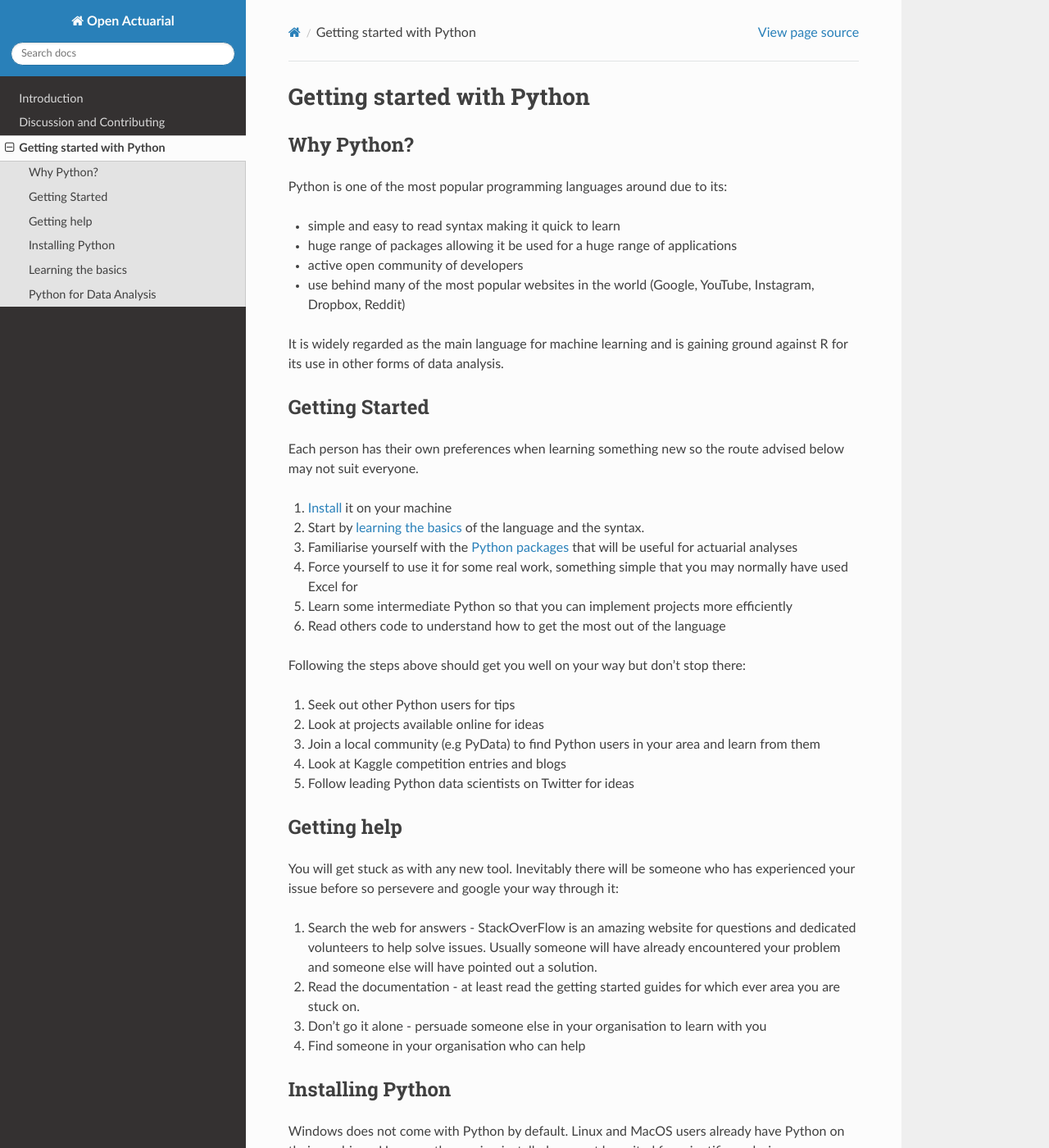
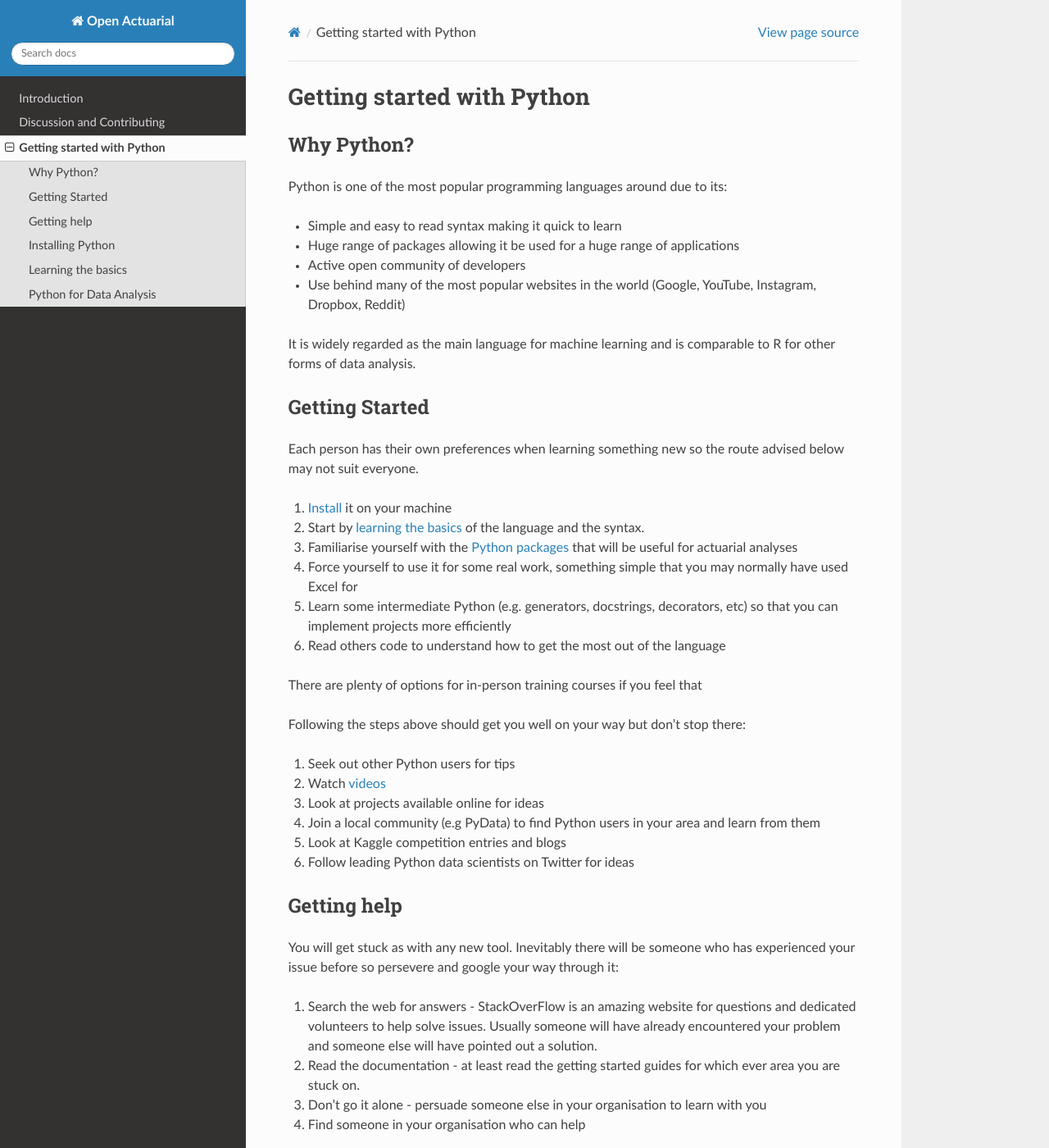
Before and after one commit to open-actuarial/open-actuarial-site, a Sphinx documentation site: the page built from docs/getting_started_python.rst, in a window 1280 px wide and 1400 px high. Shown: the whole window at 82% size. Built offline with Sphinx 7.4.7 and the Read the Docs theme 2.0.0, drawn with Linux system fonts in a browser that asks for light colours; some of the changed text lies outside the part shown.

Commit message:
edits to python page

```diff
--- a/docs/getting_started_python.rst
+++ b/docs/getting_started_python.rst
@@ -8,12 +8,12 @@
 
 Python is one of the most popular programming languages around due to its:
 
-- simple and easy to read syntax making it quick to learn
-- huge range of packages allowing it be used for a huge range of applications
-- active open community of developers
-- use behind many of the most popular websites in the world (Google, YouTube, Instagram, Dropbox, Reddit)
+- Simple and easy to read syntax making it quick to learn
+- Huge range of packages allowing it be used for a huge range of applications
+- Active open community of developers
+- Use behind many of the most popular websites in the world (Google, YouTube, Instagram, Dropbox, Reddit)
 
-It is widely regarded as the main language for machine learning and is gaining ground against R for its use in other forms of data analysis.
+It is widely regarded as the main language for machine learning and is comparable to R for other forms of data analysis.
 
 Getting Started
 ---------------
@@ -24,12 +24,15 @@
 #. Start by `learning the basics <learning_python_basics_>`_ of the language and the syntax.
 #. Familiarise yourself with the `Python packages <python_for_data_analysis_>`_ that will be useful for actuarial analyses
 #. Force yourself to use it for some real work, something simple that you may normally have used Excel for
-#. Learn some intermediate Python so that you can implement projects more efficiently
+#. Learn some intermediate Python (e.g. generators, docstrings, decorators, etc) so that you can implement projects more efficiently
 #. Read others code to understand how to get the most out of the language
+
+There are plenty of options for in-person training courses if you feel that
 
 Following the steps above should get you well on your way but don't stop there:
 
 #. Seek out other Python users for tips
+#. Watch `videos <python_videos_>`_
 #. Look at projects available online for ideas
 #. Join a local community (e.g PyData) to find Python users in your area and learn from them
 #. Look at Kaggle competition entries and blogs
@@ -60,7 +63,7 @@
 
 #. Launch a Jupyter Notebook where code is written in cells and the output displayed below the cell
 #. Launch Spyder for an Interactive Development Environment (IDE) similar to RStudio or Visual Studio.
-#. Write code in any other compatible text editor or IDE
+#. Write code in any other compatible text editor or IDE (PyCharm, JupyterLab, Eclipse, Visual Studio with Python for Visual Studio, etc)
 
 .. _learning_python_basics:
 
@@ -87,6 +90,15 @@
 - `SciPy <https://www.scipy.org/>`_ - mathematics package covering integration, optimization, interpolation, linear algebra and statistics. Very useful especially the statistics classes and functions.
 - `Matplotlib <https://matplotlib.org/>`_ - the standard plotting library for creating a wide range of plots. The documentation is a needs some work but it can do anything you need it to if you persevere.
 
+Other packages to note:
+
+- `Bokeh <https://bokeh.pydata.org/en/latest/>`_ - relatively new plotting library that creates interactive plots suited to display in the browser
+- `Seaborn <https://seaborn.pydata.org/>`_ - a plotting library geared towards statistics
+- `PyMC3 <http://docs.pymc.io>`_ - Bayesian analysis (also consider PyStan, PyTorch)
+- `Lifelines <https://lifelines.readthedocs.io/en/latest/>`_ - survival analysis
+- `Statsmodels <http://www.statsmodels.org>`_ - statistical models (tests, regression, time series)
+- `scikit-learn - <http://scikit-learn.org>`_ - machine learning algorithms including neural networks
+
 There are many online courses that focus on Python for data science, for example:
 
 - `Udacity - Intro to Data Analysis <https://www.udacity.com/course/intro-to-data-analysis--ud170>`_
@@ -96,4 +108,12 @@
 There are several good books that lay the foundations:
 
 - `Python for Data Analysis, Wes McKinney <http://shop.oreilly.com/product/0636920023784.do>`_ - written by the main author of Pandas
-- `Python Data Science Handbook, Jake VanderPlas <http://shop.oreilly.com/product/0636920034919.do>`_ - written by a widely regarded data scientist, the book is freely available online on `GitHub <https://github.com/jakevdp/PythonDataScienceHandbook>`_
+- `Python Data Science Handbook, Jake VanderPlas <http://shop.oreilly.com/product/0636920034919.do>`_ - written by a widely regarded data scientist, the book is freely available online on `GitHub <https://github.com/jakevdp/PythonDataScienceHandbook>`_ (consider purchasing if you like it)
+
+.. _python_videos:
+
+Video series:
+
+- `pyvideo <http://pyvideo.org/>`_
+- `PyData channel on YouTube <https://www.youtube.com/channel/UCOjD18EJYcsBog4IozkF_7w>`_
+- `Data School <https://www.youtube.com/channel/UCnVzApLJE2ljPZSeQylSEyg>`_
```
